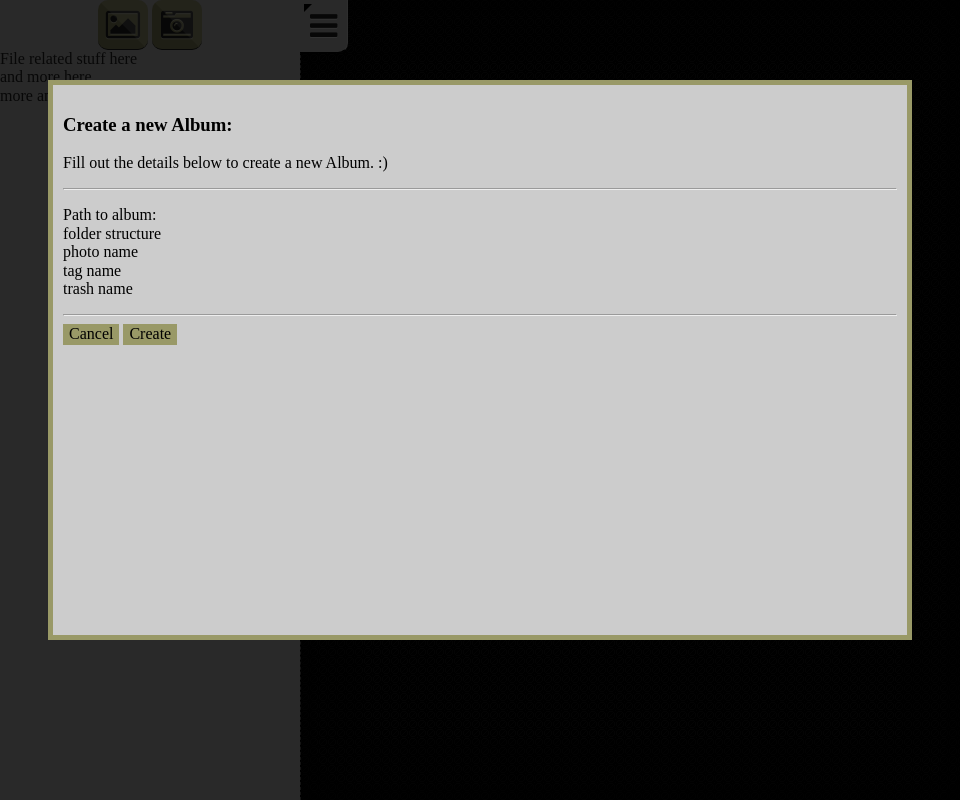
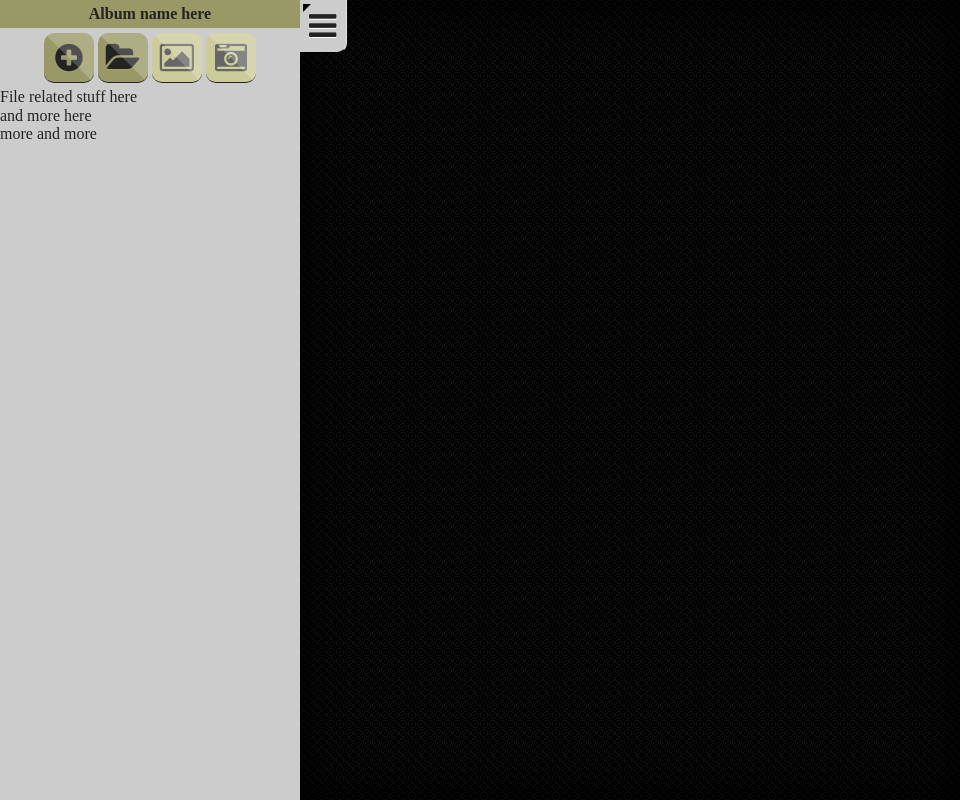
Before and after one commit to internetimagery/Photos-and-Image-Curation-System, an Electron app: page index.html in a window 960 px wide. Drawn offline with nearby package versions, Linux system fonts and the light colour scheme.

Commit message:
added a button bar

```diff
--- a/css/main.sass
+++ b/css/main.sass
@@ -29,24 +29,76 @@ button
   border: none
 
 
-$divider-size: 300px
 // Side Bar
+$divider-width: 300px
+$button-height: 50px
+$button-width: 50px
 #sidebar-wrapper
   background-color: $colour3
   // background-image: url("../img/white_leather/white_leather.png")
   color: $black
   left: 0px
-  width: $divider-size
+  width: $divider-width
   overflow: hidden
+  info
+    display: block
+    background-color: $colour1
+    text-align: center
+    padding: 5px
+    font-weight: bold
+    margin-bottom: 5px
+  buttonbar
+    text-align: center
+    display: block
+    margin-bottom: 5px
+    cursor: default
+    button
+      text-align: center
+      height: $button-height
+      width: $button-width
+      background-color: $colour1
+      display: inline-block
+      position: relative
+      overflow: hidden
+      border-radius: 10px
+      color: $black
+      text-shadow: 0px 1px 0px rgba(255, 255, 255, 0.1)
+      border-bottom: solid $black 1px
+      &::before
+        content: ""
+        display: inline-block
+        position: absolute
+        top: 0px
+        left: 0px
+        width: 0px
+        height: 0px
+        border-top: $button-height solid rgba(255, 255, 255, 0.2)
+        border-left: $button-height solid transparent
+        border-right: none
+      &.inactive
+        background-color: $colour4
+        color: $colour2
+        cursor: default
+
+
+
+
+
+
+
+
+
+
+
+
 
 // Main Window
 #main-wrapper
   background-color: $black
   background-image: url("../img/slash_it/slash_it.png")
   color: $black
-  left: $divider-size
+  left: $divider-width
   right: 0px
-  border-left: dashed $colour2 1px
   box-shadow: inset 0px 0px 50px black
 
 #show-hide-sidebar
@@ -78,39 +130,9 @@ $divider-size: 300px
 #menubar-wrapper
   background-color: pink
 
-
-// Import Buttons center screen
-$import-height: 50px
-#import-wrapper
-  text-align: center
-#import-file
-  height: $import-height
-  width: $import-height
-  background-color: $colour1
-  display: inline-block
-  position: relative
-  overflow: hidden
-  border-radius: 10px
-  color: $black
-  text-shadow: 0px 1px 0px rgba(255, 255, 255, 0.5)
-  border-bottom: solid $black 1px
-  &::before
-    content: ""
-    display: inline-block
-    position: absolute
-    top: 0px
-    left: 0px
-    width: 0px
-    height: 0px
-    border-top: $import-height solid rgba(255, 255, 255, 0.2)
-    border-left: $import-height solid transparent
-    border-right: none
-#import-camera
-  @extend #import-file
-
-
 // Popup dialog Stuff
 screenshade
+  visibility: hidden
   display: block
   position: fixed
   top: 0px
--- a/index.html
+++ b/index.html
@@ -13,33 +13,23 @@
       <button id="show-hide-sidebar">
         <i class="fa fa-bars fa-2x"></i>
       </button>
-
-
-<!--
-        <div style="position: absolute; left: 50%;">
-          <div id="import-wrapper">
-            <a href="#">
-              <div id="import-file" class="import-button">
-                <i class="fa fa-picture-o fa-2x"></i>
-              </div>
-            </a>
-            <a href="#">
-              <div id="import-camera" class="import-button">
-                <i class="fa fa-camera-retro fa-2x"></i>
-              </div>
-            </a>
-          </div>
-        </div> -->
     </mainpanel>
     <mainpanel id="sidebar-wrapper">
-      <div id="import-wrapper">
-        <button id="import-file">
+      <info>Album name here</info>
+      <buttonbar>
+        <button class="active">
+          <i class="fa fa-plus-circle fa-2x"></i>
+        </button>
+        <button class="active">
+          <i class="fa fa-folder-open fa-2x"></i>
+        </button>
+        <button class="inactive">
           <i class="fa fa-picture-o fa-2x"></i>
         </button>
-        <button id="import-camera">
+        <button class="inactive">
           <i class="fa fa-camera-retro fa-2x"></i>
         </button>
-      </div>
+      </buttonbar>
 
 
       File related stuff here <br>
```
Also changed, not shown: css/main.css.
